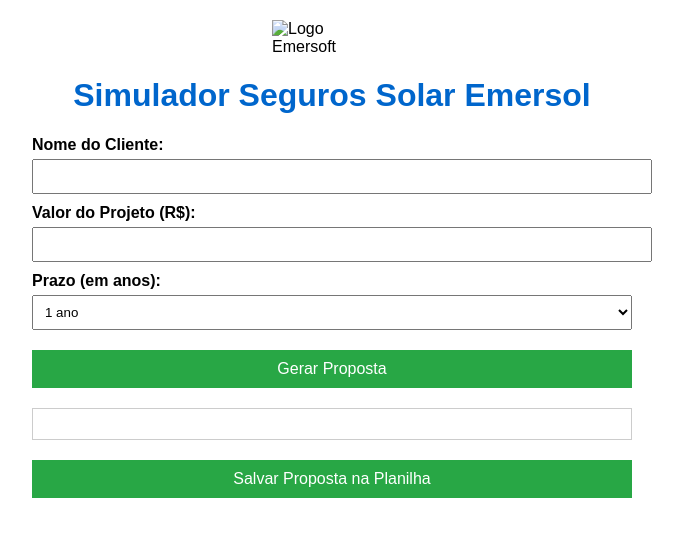
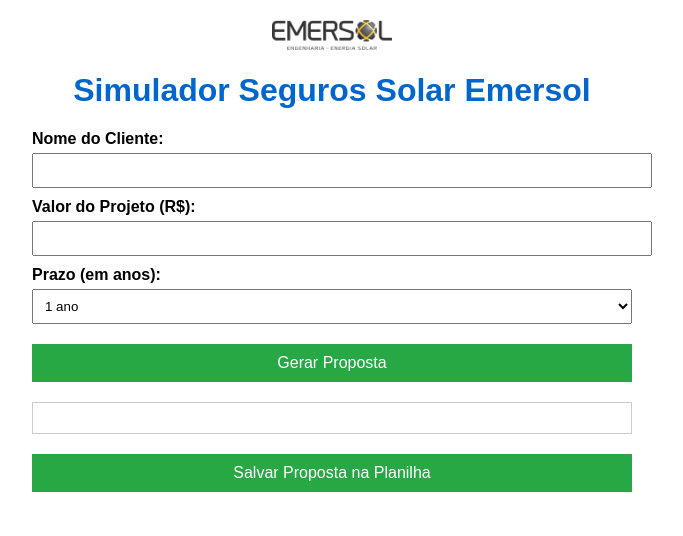
Before and after one commit to EmersolEngenharia/simulador, a plain HTML site: page index.html in a window 1280 px wide. Shown: the whole page, without its empty margins (308-991 px from the left). Drawn offline with Linux system fonts and the light colour scheme.

Commit message:
Update index.html

```diff
--- a/index.html
+++ b/index.html
@@ -17,7 +17,7 @@
 </head>
 <body>
   <div class="logo">
-    <img src="ELEMENTO 640 640.png" alt="Logo Emersoft">
+    <img src="https://raw.githubusercontent.com/EmersolEngenharia/simulador/main/Logo%20Emersol.png" alt="Logo Emersoft">
   </div>
   <h1>Simulador Seguros Solar Emersol</h1>
 
```
